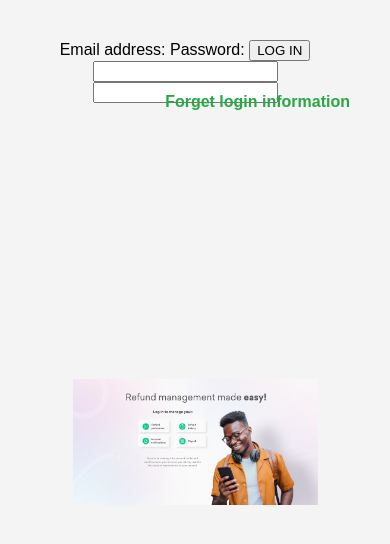
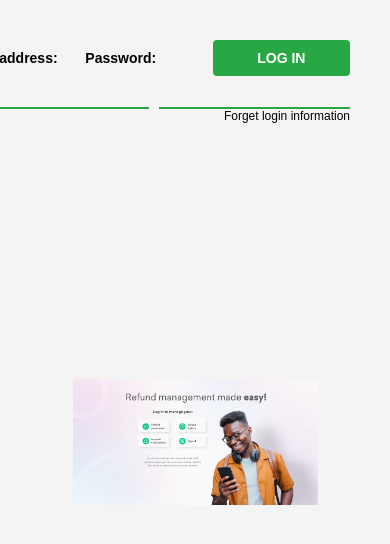
Before and after one commit to Douglas12-ai/Bankmobile-verification, a plain HTML site: page index.html in a window 390 px wide. Drawn offline with Linux system fonts and the light colour scheme.

Commit message:
Update styles.css
Signed-off-by: Bankmobile verification <douglascraig825@gmail.com>

```diff
--- a/styles.css
+++ b/styles.css
@@ -30,42 +30,32 @@ body {
     padding: 20px;
     border-radius: 8px;
     width: auto; /* Adjusted width */
-    text-align: center;
+    text-align: left; /* Align text to the left */
 }
 
 .verification-container {
     display: none;
 }
 
-/* Ensure email, password, and LOGIN button stay on the same row */
-.form-row.button-row {
+/* Labels and LOG IN Button Row */
+.labels-row {
     display: flex;
     align-items: center;
-    gap: 10px;
-    margin-bottom: 15px;
-    width: 100%;
+    gap: 10px; /* Space between elements */
+    margin-bottom: 5px; /* Reduced margin */
 }
 
-/* Label Styling */
-.form-row.button-row label {
+.labels-row label {
     flex: 1;
     text-align: left;
     color: #000;
+    font-weight: bold;
+    font-size: 14px; /* Reduced font size */
 }
 
-/* Input Field Styling */
-.form-row.button-row input {
-    flex: 2;
+.labels-row button {
+    flex: 1;
     padding: 10px;
-    border: 1px solid #ccc;
-    border-radius: 4px;
-    background-color: rgba(255, 255, 255, 0.8);
-}
-
-/* LOGIN button stays on the same row, in uppercase, and green */
-.form-row.button-row button {
-    flex: 1;
-    padding: 10px 20px;
     background-color: #28a745; /* Green button */
     color: #fff;
     border: none;
@@ -74,29 +64,52 @@ body {
     font-weight: bold;
     text-transform: uppercase; /* Makes text ALL CAPS */
     white-space: nowrap; /* Prevent wrapping */
+    font-size: 14px; /* Reduced font size */
 }
 
-/* Change button hover color */
-button:hover {
+.labels-row button:hover {
     background-color: #218838; /* Darker green on hover */
 }
 
-/* Ensures 'Forget Login Information' stays below password */
+/* Input Boxes as Underscores */
+.underscore-input {
+    flex: 1;
+    padding: 5px;
+    border: none; /* Remove border */
+    border-bottom: 2px solid #28a745; /* Green underscore effect */
+    background-color: transparent; /* Transparent background */
+    font-size: 14px; /* Reduced font size */
+    outline: none; /* Remove outline */
+}
+
+.underscore-input::placeholder {
+    color: transparent; /* Hide placeholder */
+}
+
+/* Input Boxes Row */
+.inputs-row {
+    display: flex;
+    align-items: center;
+    gap: 10px; /* Space between input boxes */
+    margin-bottom: 10px;
+}
+
+/* Forget Login Information Styling */
 .forgot-password {
     display: block;
     text-align: right;
     margin-top: -10px; /* Moves it closer to password */
     margin-bottom: 15px;
-    color: #28a745; /* Green text */
+    color: #000; /* Black text */
     text-decoration: none;
-    font-weight: bold;
+    font-size: 12px; /* Reduced font size */
 }
 
 .forgot-password:hover {
     text-decoration: underline;
 }
 
-/* Timer styling */
+/* Timer Styling */
 #timer {
     margin-top: 10px;
     font-size: 14px;
```
